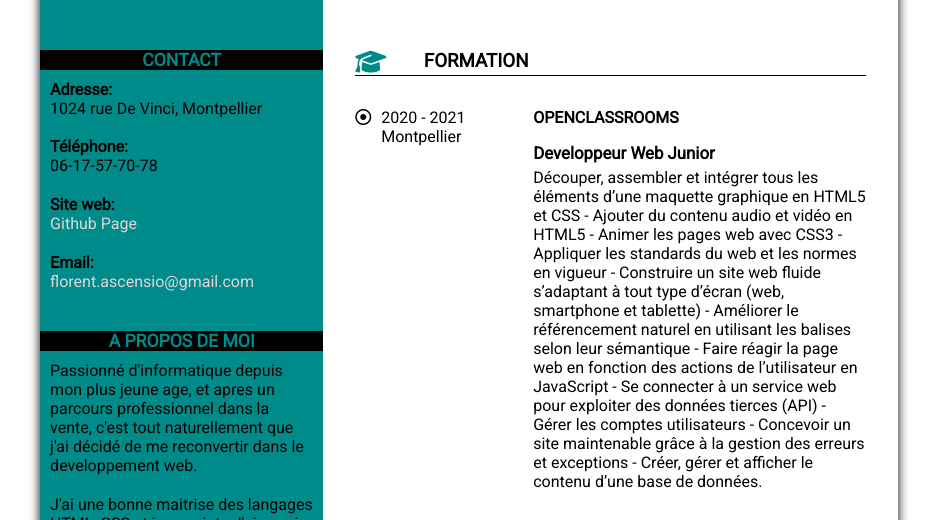
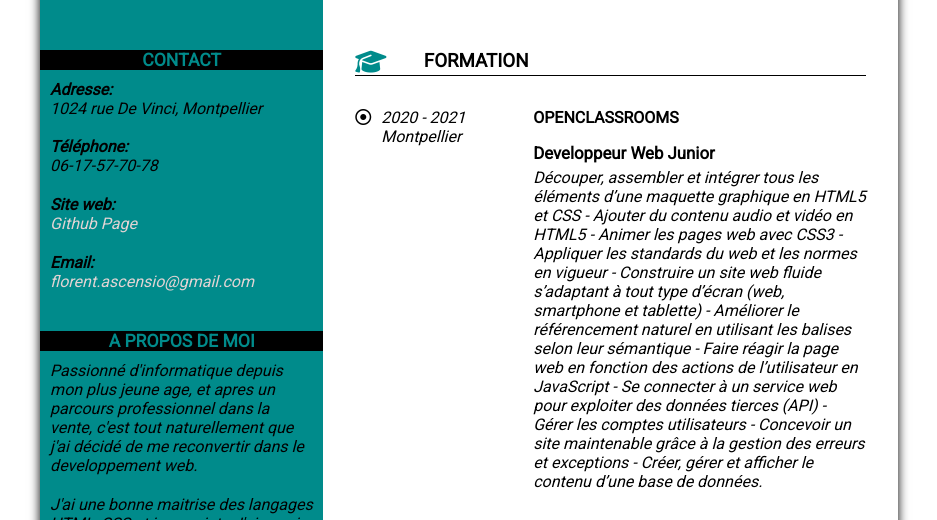
Before and after one commit to Flo654/DW-projet2, a plain HTML site: page index.html in a window 1280 px wide. Shown: the part 234-754 px from the top of the page, without its empty margins (171-1108 px from the left). Drawn offline with Linux system fonts and the light colour scheme.

Commit message:
modification css: paragraphes en italique

```diff
--- a/css/finalstyle.css
+++ b/css/finalstyle.css
@@ -6,6 +6,9 @@
     box-sizing: border-box;
     font-family: 'Roboto', sans-serif;}
 
+p{
+    font-style: italic;
+}
 
 body {
     width: 80%;
```
